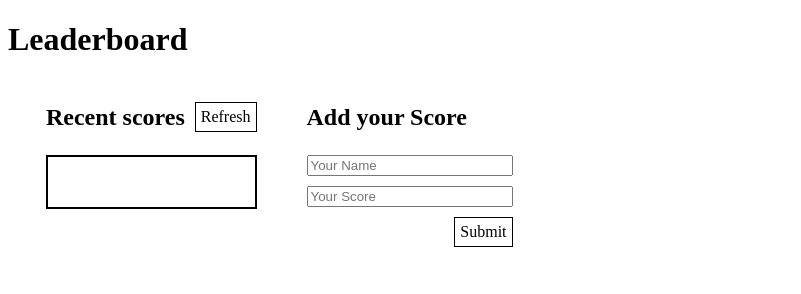
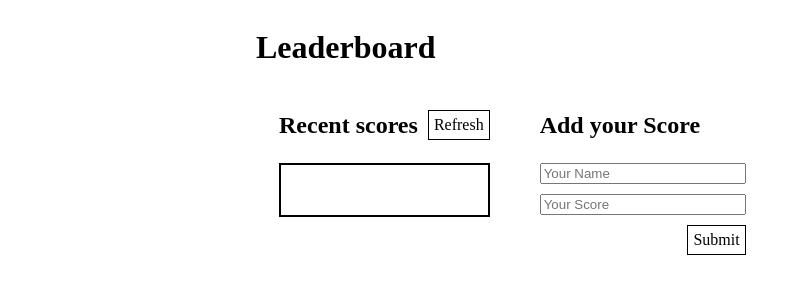
Before and after one commit to Santiago220991/Leaderboard, a website built with webpack: page src/template.html in a window 1280 px wide. Shown: the whole page, without its empty margins (0-801 px from the left). Built offline with nearby package versions, Linux system fonts and the light colour scheme; no server answers.

Commit message:
Center the project

```diff
--- a/src/styles.css
+++ b/src/styles.css
@@ -1,4 +1,11 @@
+html{
+  display:flex;
+  justify-content: center;
+}
 
+body{
+  width: 60%;
+}
 .leaderboard h1 {
   font-size: 38px;
   font-weight: bold;
```
